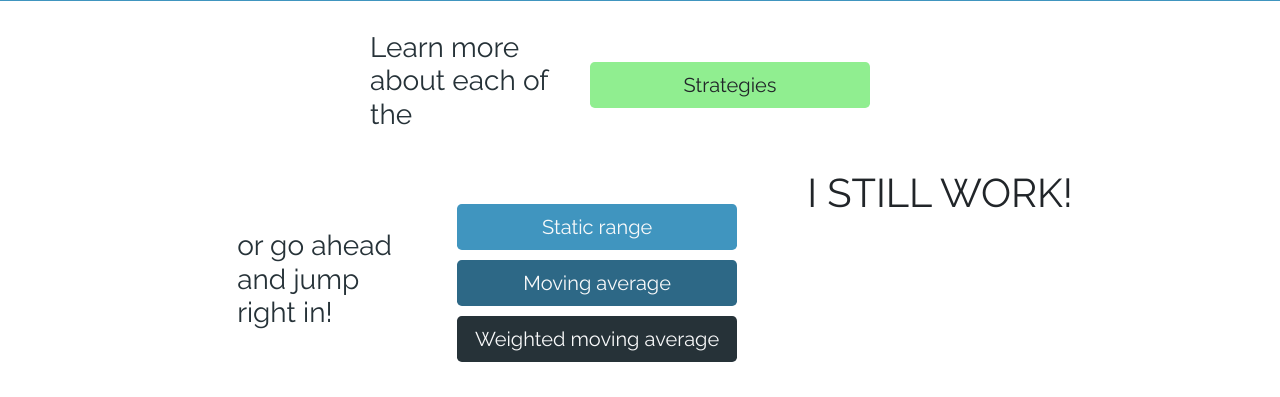
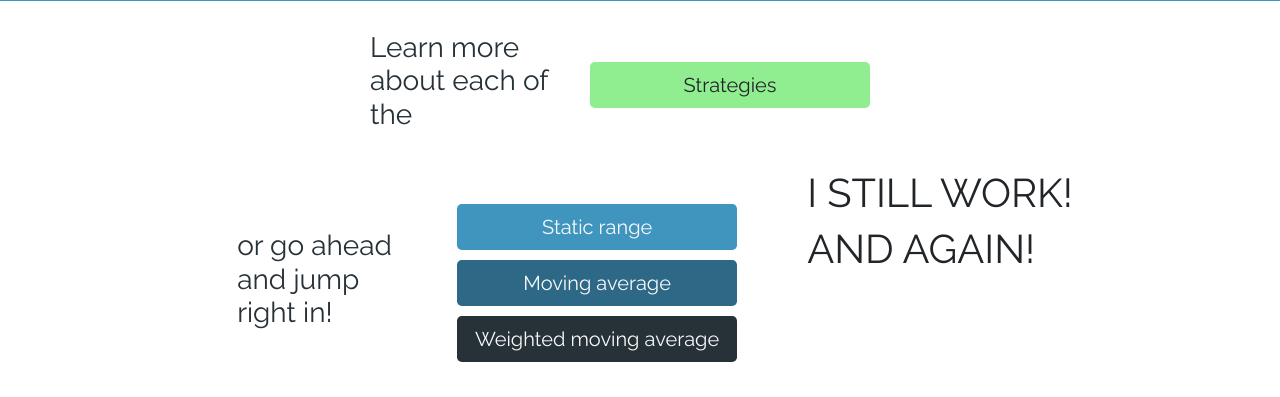
Before and after one commit to michaelpeck/Algo_Trading_Simulator, a Python web app: template src/templates/home.html in a window 1280 px wide. Shown: the part 1622-2019 px from the top of the page. Run offline with Jinja, Linux system fonts and the light colour scheme; the template is opened without the code that fills it, so the values that code supplies are empty; some libraries are stand-ins or nearby versions.

Commit message:
10/9/19 PUSH 2
again a test

```diff
--- a/src/templates/home.html
+++ b/src/templates/home.html
@@ -65,6 +65,7 @@
         </div>
         <div>
             <h1>I STILL WORK!</h1>
+            <h1>AND AGAIN!</h1>
         </div>
     </div>
 </div>
```
